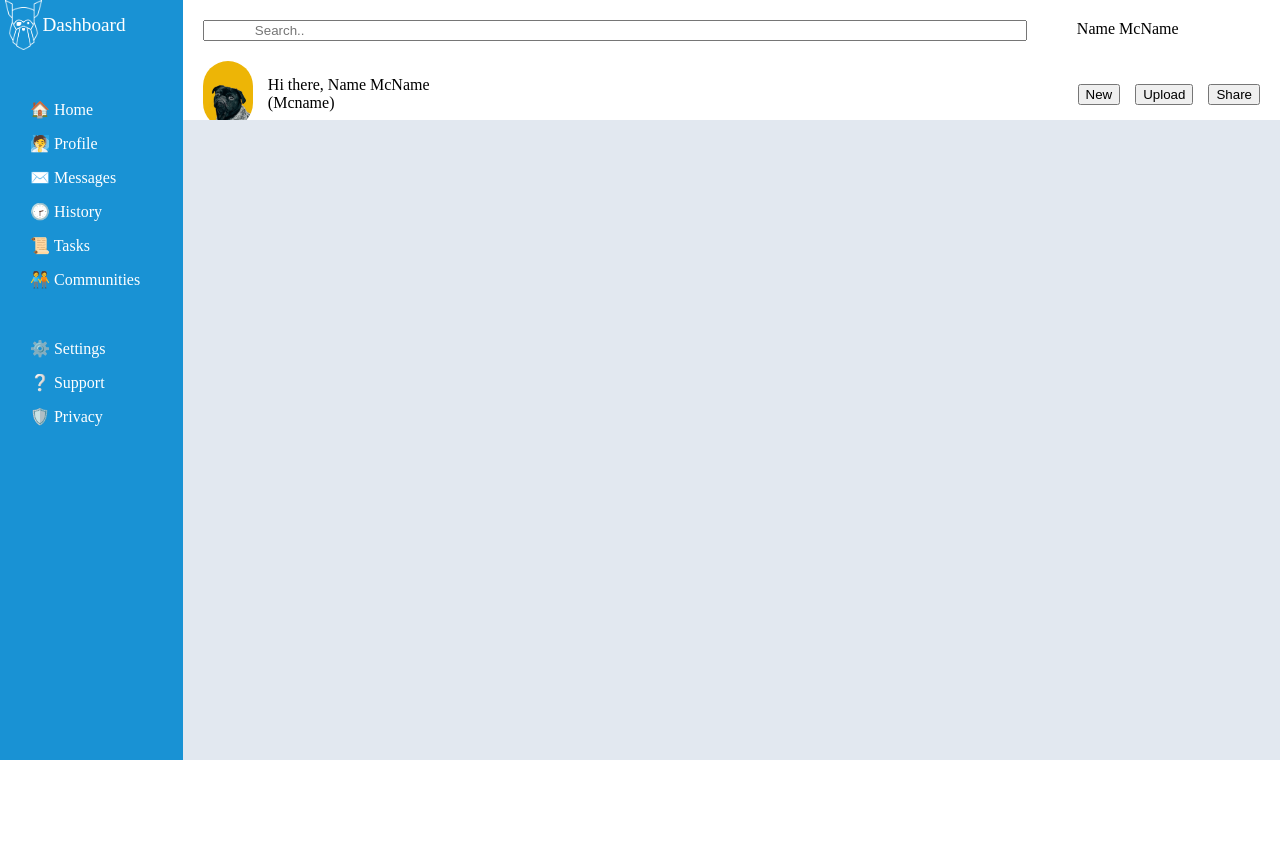
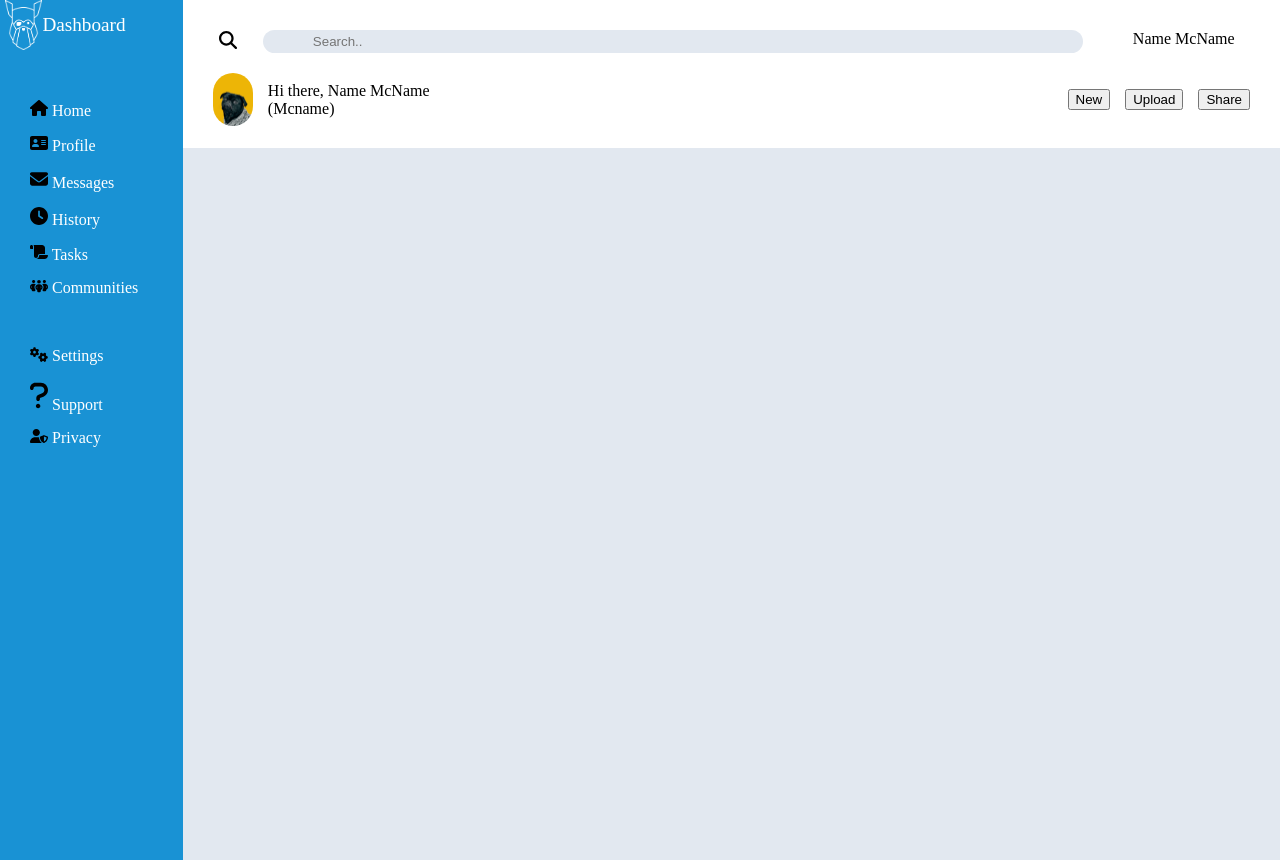
Before and after one commit to luvie23/basic-dashboard, a plain HTML site: page index.html in a window 1280 px wide. Before the commit the page ends 800 px from the top, so only its background shows below. Drawn offline with Linux system fonts and the light colour scheme.

Commit message:
adjusted values in the header

```diff
--- a/index.html
+++ b/index.html
@@ -17,22 +17,25 @@
         <div id="dashboard" class="main-grid-items">
             <div id="logo-link"><img  src="./imgs/logo.png" id="logo"> Dashboard </div>
             <section id="options">
-                <span>🏠 Home</span>
-                <span>🧖 Profile</span>
-                <span>✉️ Messages</span>
-                <span>🕝 History</span>
-                <span>📜 Tasks</span>
-                <span>🧑‍🤝‍🧑 Communities</span>
+                <span><img src="./imgs/icons/home.svg" class="icons"> Home</span>
+                <span><img src="./imgs/icons/profile.svg" class="icons"> Profile</span>
+                <span><img src="./imgs/icons/message.svg" class="icons"> Messages</span>
+                <span><img src="./imgs/icons/history.svg" class="icons"> History</span>
+                <span><img src="./imgs/icons/tasks.svg" class="icons"> Tasks</span>
+                <span><img src="./imgs/icons/community.svg" class="icons"> Communities</span>
             </section>
             <section id="help">
-                <span>⚙️ Settings</span>
-                <span>❔ Support</span>
-                <span>🛡️ Privacy</span>
+                <span><img src="./imgs/icons/settings.svg" class="icons"> Settings</span>
+                <span><img src="./imgs/icons/support.svg" class="icons"> Support</span>
+                <span><img src="./imgs/icons/privacy.svg" class="icons"> Privacy</span>
             </section>
         </div>
         <header id="header" class="main-grid-items">
             <nav>
-                <input type="text" placeholder="Search.." id="search-bar">
+                <form>
+                    <button type="submit"><img src="./imgs/icons/search.svg" class="icons"></button>
+                    <input type="text" placeholder="Search.." id="search-bar">
+                    </form>
                 <div id="profile">Name McName</div>
             </nav>
 
--- a/styles.css
+++ b/styles.css
@@ -6,6 +6,14 @@ body{
 #main-grid{
     display: grid;
     grid-template-columns: 1fr 6fr ;
+    height: 100vh;
+
+}
+
+.icons{
+    width: 18px;
+    height: auto;
+    color: white;
 
 }
 
@@ -53,21 +61,38 @@ body{
 
 #header{
     display: flex;
-    height: 10vh;
+    height: 11vh;
     background-color: #FFFFFF;
     flex-direction: column;
-    margin: 20px;
+    margin: 30px;
 }
 
 nav{
     display:    flex;
-    padding-bottom: 20px;
 
 }
+
+nav>form{
+    display:    flex;
+    gap: 20px;
+}
+
+form>button{
+    border: 0;
+    background-color: #FFFFFF;
+}
+
+button:hover{
+    cursor: pointer;
+}
+
 #search-bar{
     padding-left: 50px;
     width:  60vw;
     margin-right: 50px;
+    border-radius: 30px;
+    border: 0;
+    background-color: #E2E8F0;
 }
 
 #below-nav{
@@ -75,12 +100,13 @@ nav{
     gap:15px;
     align-items: center;
 
-    margin:  0;
+    margin-top: 20px;
+    margin-bottom: 5px;
     padding: 0;
 }
 
 #profile-pic{
-    width: 50px;
+    width: 40px;
     height: auto;
     border-radius: 360px;
 }
@@ -90,6 +116,7 @@ nav{
 }
 
 #main-content{
-    height: 80vh;
+    height: 89vh;
     background-color:   #E2E8F0;
+
 }
```
Also changed, not shown: imgs/icons/community.svg (added), imgs/icons/history.svg (added), imgs/icons/home.svg (added), imgs/icons/message.svg (added), imgs/icons/privacy.svg (added), imgs/icons/profile.svg (added), imgs/icons/search.svg (added), imgs/icons/settings.svg (added), imgs/icons/support.svg (added), imgs/icons/tasks.svg (added).
